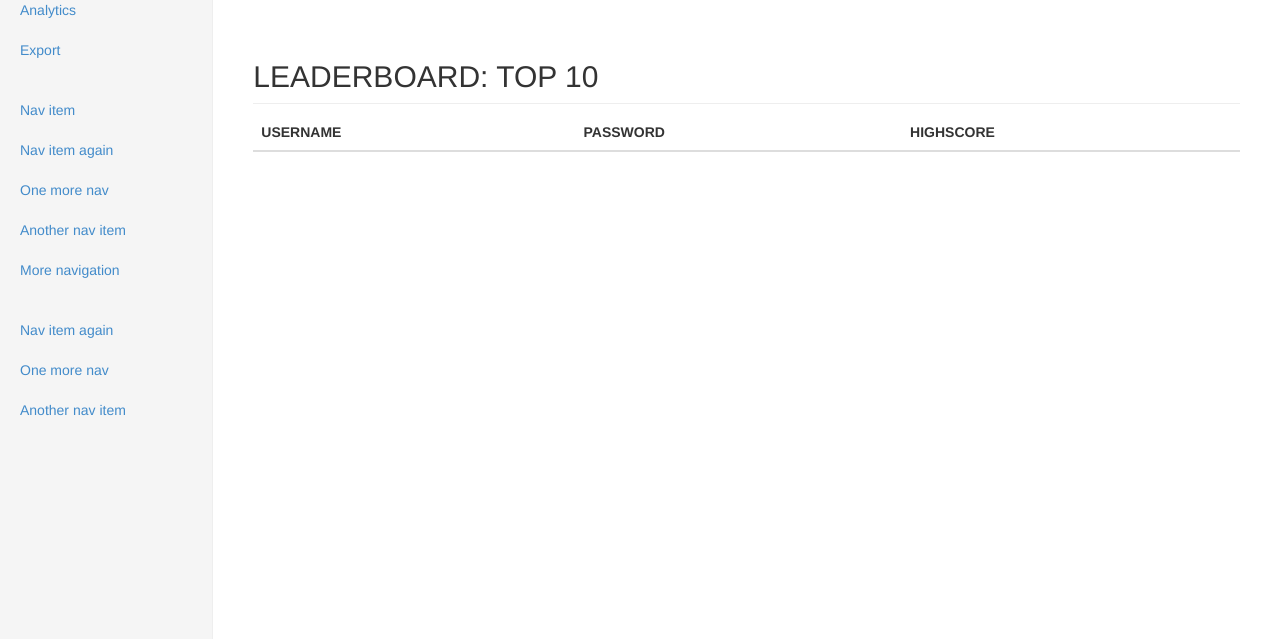
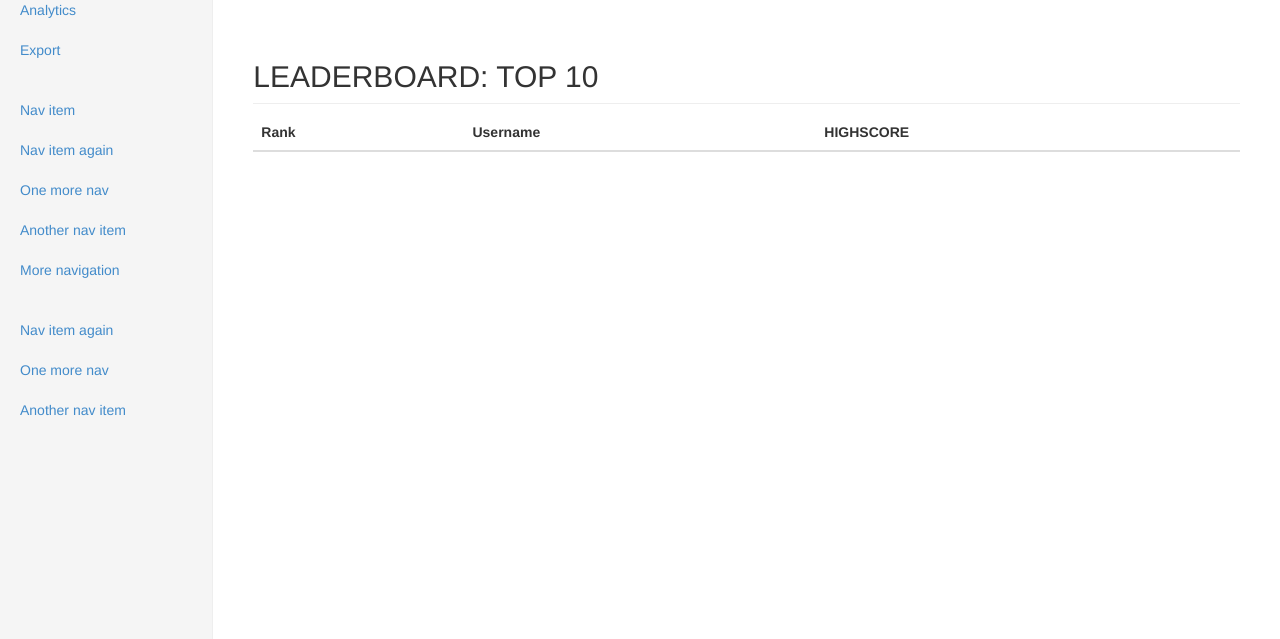
Before and after one commit to ROOBALJINDAL/Heroku_shaker, a Django app: a page that uses shaker/templates/shaker/dashboard.html in a window 1280 px wide. Shown: the part 161-800 px from the top of the page. Run offline with Django 3.2, Linux system fonts and the light colour scheme; lists and menus that the app fills with data are empty; parts of the project's set-up code (start-up, migrations or seed data) failed here and were passed over; some libraries are stand-ins or nearby versions.

Commit message:
changes to view

```diff
--- a/shaker/templates/shaker/dashboard.html
+++ b/shaker/templates/shaker/dashboard.html
@@ -108,8 +108,8 @@
             <table class="table table-striped">
               <thead>
                 <tr>
-                  <th>USERNAME</th>
-                  <th>PASSWORD</th>
+                  <th>Rank</th>
+                  <th>Username</th>
                   <th>HIGHSCORE</th>
 
                 </tr>
@@ -117,8 +117,9 @@
               <tbody>
 				{% for article in key_to_html %}
 					<tr>
+
+						<td>{{ article.rank }}</td>
 						<td>{{ article.username }}</td>
-						<td>{{ article.password }}</td>
 						<td>{{ article.highscore }}</td>
 					</tr>
 				{% endfor %}
--- a/shaker/views.py
+++ b/shaker/views.py
@@ -18,5 +18,11 @@ def home(request):
 def leaderboard(request):
     user_list=User.objects.all().order_by('-highscore')[:10]
     template= loader.get_template("shaker/dashboard.html")
+    i = 1
+    users = []
+    for user in user_list:
+        users.add({'rank': i, 'username': user.username, 'highscore':user.highscore})
+        i = i + 1
+
     data=RequestContext(request, {'key_to_html':user_list} )
     return HttpResponse(template.render(data))
```
